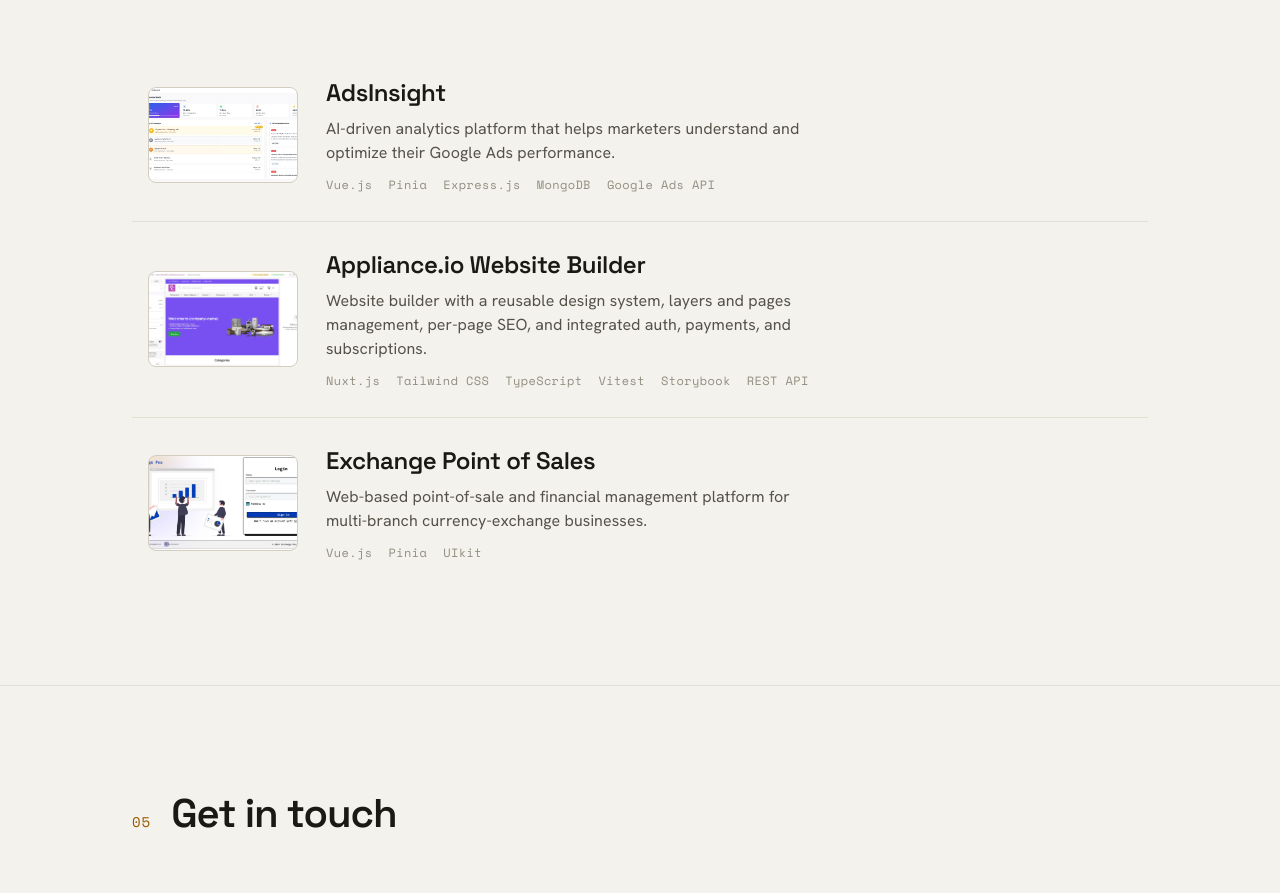
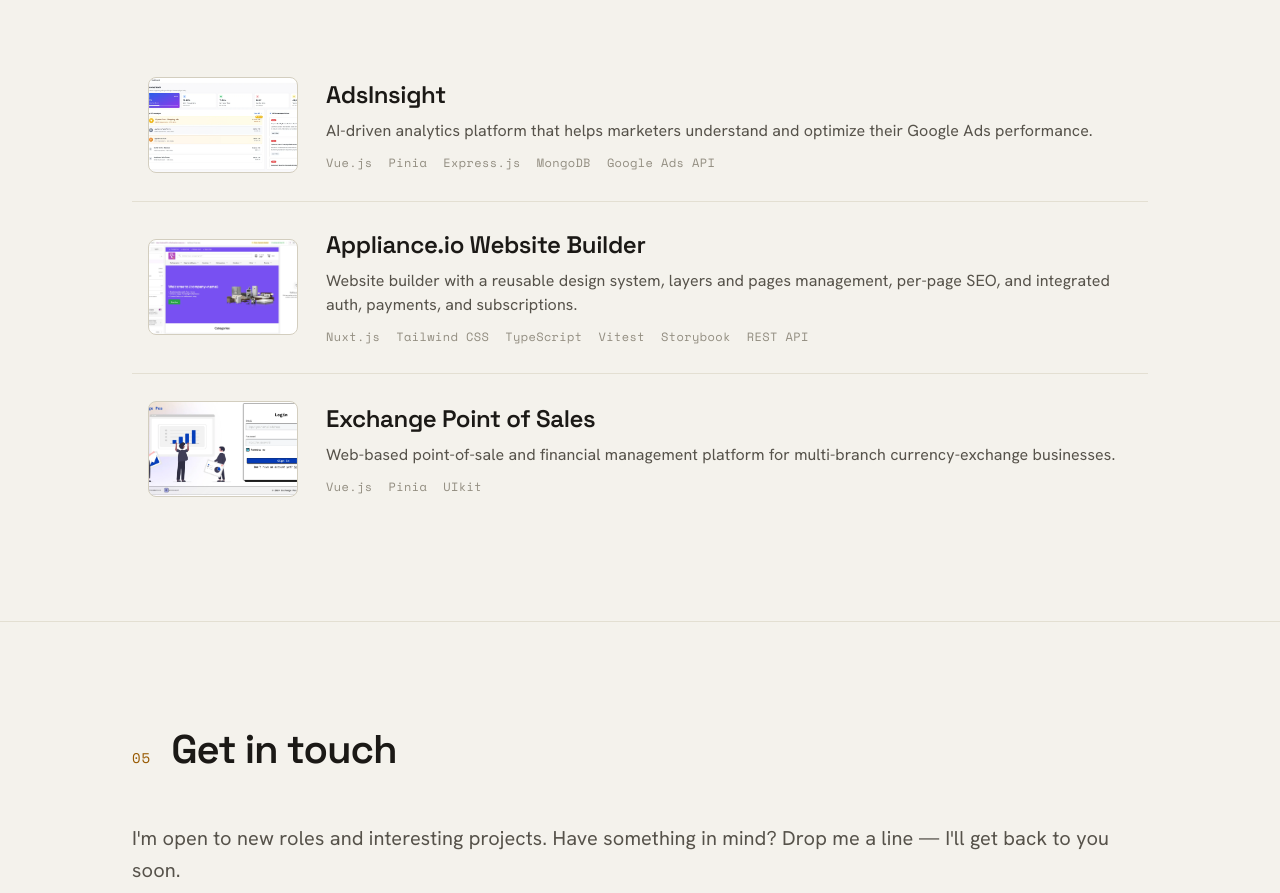
Before and after one commit to ardiansah47/ardiansah47.github.io, a Next.js app: page / in a window 1280 px wide. Shown: the part 3045-3938 px from the top of the page. Built offline with nearby package versions, Linux system fonts and the light colour scheme.

Commit message:
Remove max-width constraint from project description

```diff
--- a/components/project-card.tsx
+++ b/components/project-card.tsx
@@ -26,7 +26,7 @@
         <div className="font-display text-2xl font-semibold tracking-[-.4px] flex items-center gap-2.5">
           {project.title}
         </div>
-        <div className="text-ink-2 mt-2 text-base leading-normal max-w-[56ch]">
+        <div className="text-ink-2 mt-2 text-base leading-normal">
           {project.desc}
         </div>
         <div className="flex flex-wrap gap-x-4 gap-y-2 mt-3 font-mono text-xs text-ink-3 tracking-[.4px]">
```
